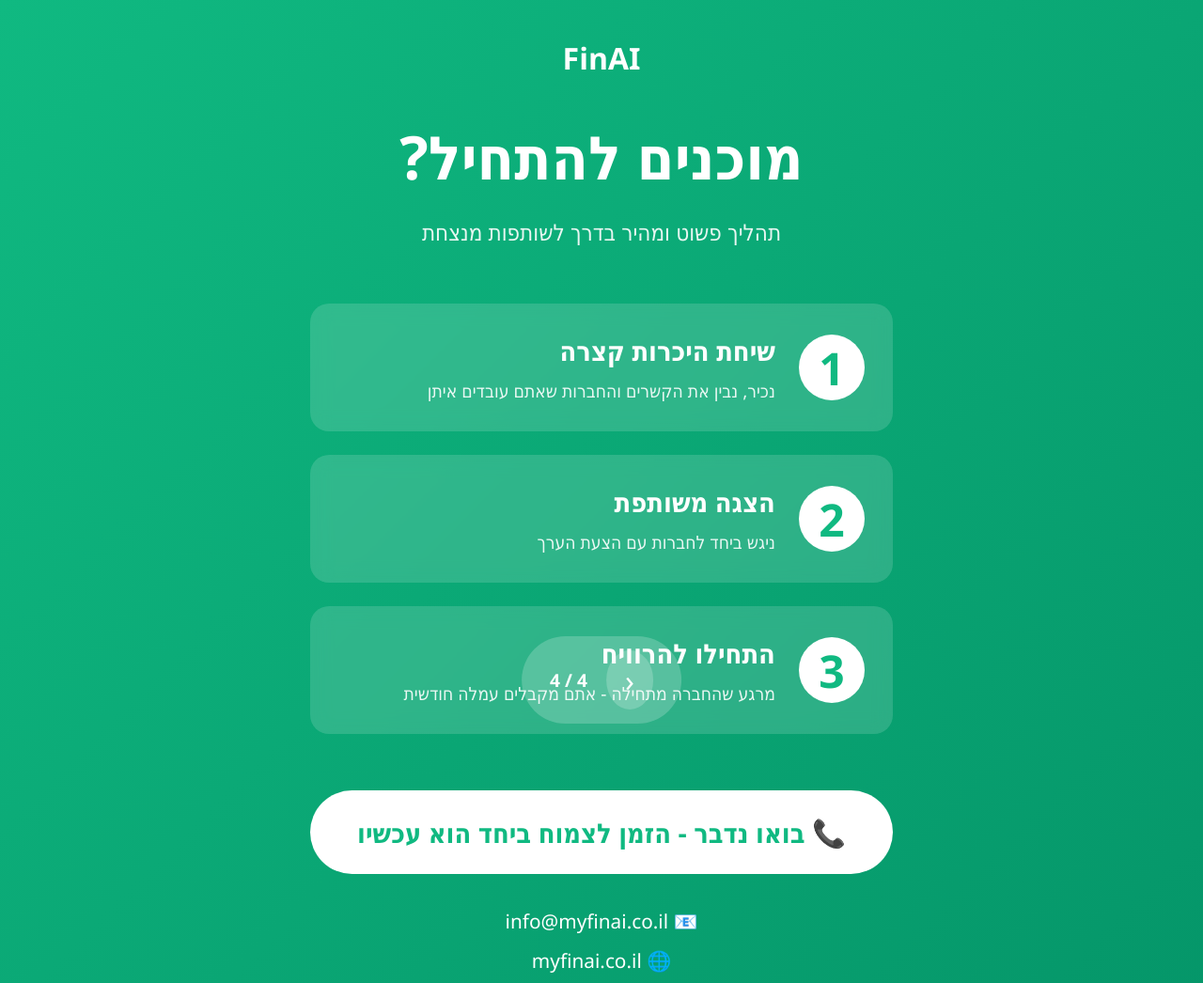
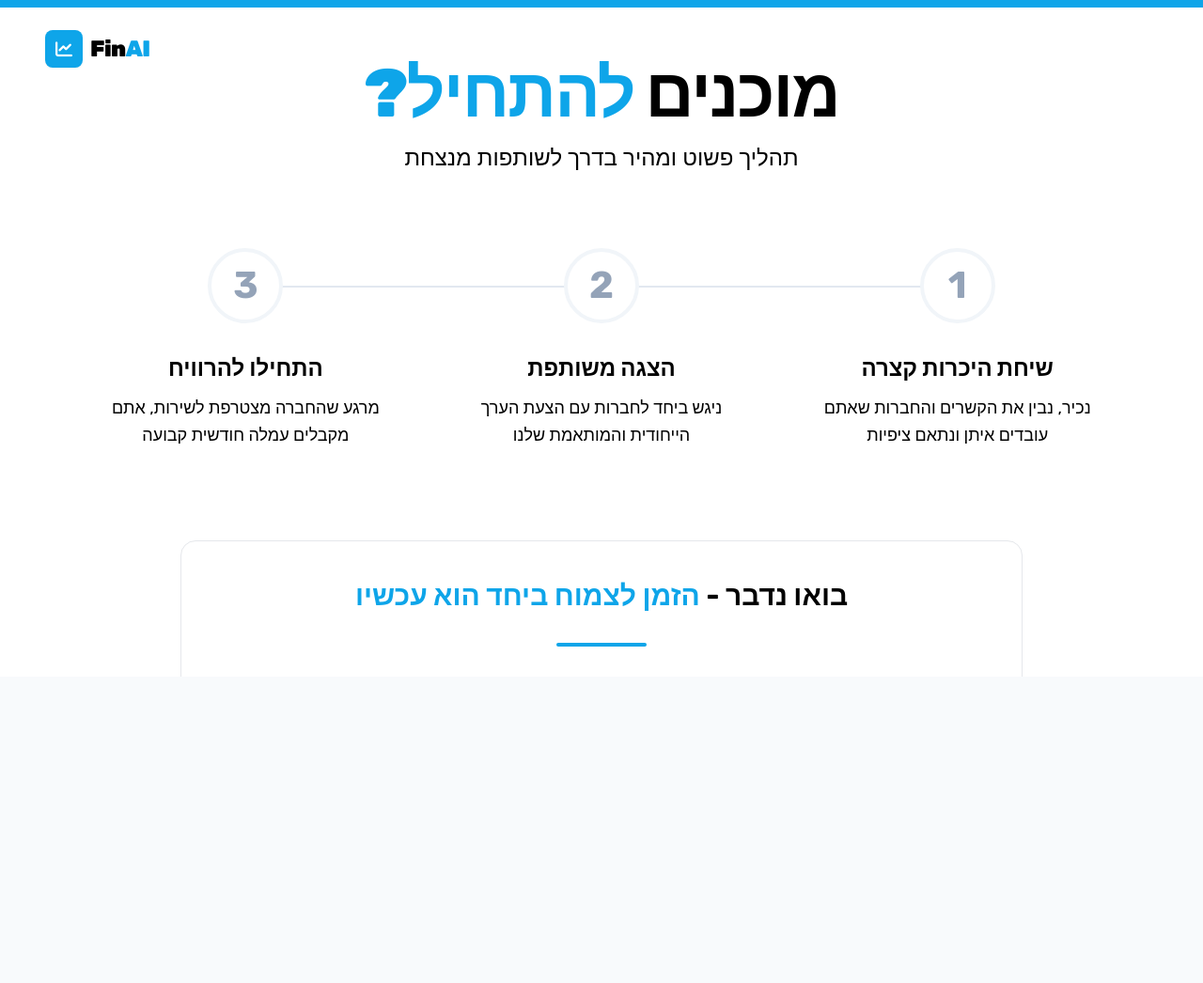
Before and after one commit to nitzanFinAI/FinAI-Partnership, a plain HTML site: page slide4.html in a window 1280 px wide. Shown: the top 1046 px of the page at 94% size. After the commit the page ends 800 px from the top, so only its background shows below. Drawn offline with nearby package versions, Linux system fonts and the light colour scheme.

Commit message:
slide4.html

```diff
--- a/slide4.html
+++ b/slide4.html
@@ -1,194 +1,166 @@
 <!DOCTYPE html>
-<html lang="he" dir="rtl">
+
+<html dir="rtl" lang="he">
 <head>
-    <meta charset="UTF-8">
-    <meta name="viewport" content="width=device-width, initial-scale=1.0">
-    <title>FinAI - צור קשר</title>
+<meta charset="utf-8"/>
+<meta content="width=1280, height=720, initial-scale=1.0" name="viewport"/>
+<title>FinAI - מוכנים להתחיל?</title>
+<!-- Tailwind CSS -->
+<link href="https://cdn.jsdelivr.net/npm/tailwindcss@2.2.19/dist/tailwind.min.css" rel="stylesheet"/>
+<!-- Google Fonts: Rubik for Hebrew -->
+<link href="https://fonts.googleapis.com/css2?family=Rubik:wght@300;400;500;700;900&amp;display=swap" rel="stylesheet"/>
+<!-- Font Awesome -->
+<link href="https://cdn.jsdelivr.net/npm/@fortawesome/fontawesome-free@6.4.0/css/all.min.css" rel="stylesheet"/>
 <style>
-        * {
+        body {
+            font-family: 'Rubik', sans-serif;
             margin: 0;
             padding: 0;
-            box-sizing: border-box;
+            background-color: #f8fafc;
         }
+        .slide-container {
+            width: 1280px;
+            height: 720px;
+            position: relative;
+            overflow: hidden;
+            display: flex;
+            flex-direction: column;
+            background-color: #ffffff;
+        }
+        /* Custom FinAI Blue Palette */
+        .text-finai-blue { color: #0ea5e9; } /* Sky 500 */
+        .bg-finai-blue { background-color: #0ea5e9; }
+        .border-finai-blue { border-color: #0ea5e9; }
+        .text-finai-dark { color: #0f172a; } /* Slate 900 */
+        .bg-finai-dark { background-color: #0f172a; }
 
-        body {
-            font-family: 'Segoe UI', Tahoma, Geneva, Verdana, sans-serif;
-            background: linear-gradient(135deg, #10b981 0%, #059669 100%);
-            min-height: 100vh;
-            display: flex;
-            justify-content: center;
-            align-items: center;
-            color: white;
-        }
-
-        .container {
-            max-width: 1000px;
-            padding: 40px;
-            text-align: center;
-        }
-
-        .logo {
-            font-size: 32px;
-            font-weight: bold;
-            margin-bottom: 40px;
-        }
-
-        h1 {
-            font-size: 4rem;
-            font-weight: 900;
-            margin-bottom: 20px;
-        }
-
-        .subtitle {
-            font-size: 1.5rem;
-            margin-bottom: 60px;
-            opacity: 0.9;
-        }
-
-        .steps {
-            text-align: right;
-            max-width: 800px;
-            margin: 0 auto 60px;
-        }
-
-        .step {
-            background: rgba(255,255,255,0.15);
-            backdrop-filter: blur(10px);
-            padding: 30px;
-            border-radius: 20px;
-            margin-bottom: 25px;
-            display: flex;
-            align-items: center;
-            gap: 25px;
-        }
-
-        .step-number {
-            font-size: 3rem;
-            font-weight: 900;
-            background: white;
-            color: #10b981;
-            width: 70px;
-            height: 70px;
+        /* Clean Step Styling */
+        .step-circle {
+            width: 5rem;
+            height: 5rem;
             border-radius: 50%;
             display: flex;
             align-items: center;
             justify-content: center;
-            flex-shrink: 0;
+            font-size: 2.5rem;
+            font-weight: 700;
+            transition: all 0.3s ease;
+            background-color: white;
+            border: 4px solid #f1f5f9;
+            color: #94a3b8;
+            position: relative;
+            z-index: 10;
         }
 
-        .step-content h3 {
-            font-size: 1.8rem;
-            margin-bottom: 10px;
+        .step-item:hover .step-circle {
+            border-color: #0ea5e9;
+            color: #0ea5e9;
+            transform: scale(1.05);
+            box-shadow: 0 10px 15px -3px rgba(14, 165, 233, 0.2);
         }
 
-        .step-content p {
-            font-size: 1.2rem;
-            opacity: 0.9;
+        .step-active .step-circle {
+            border-color: #0ea5e9;
+            color: #0ea5e9;
+            background-color: #f0f9ff;
         }
 
-        .cta {
-            background: white;
-            color: #10b981;
-            padding: 25px 50px;
-            border-radius: 50px;
-            font-size: 1.8rem;
-            font-weight: 700;
-            display: inline-block;
-            margin-bottom: 30px;
-        }
-
-        .contact {
-            font-size: 1.3rem;
-            line-height: 2;
-        }
-
-        .nav {
-            position: fixed;
-            bottom: 30px;
-            left: 50%;
-            transform: translateX(-50%);
-            display: flex;
-            gap: 20px;
-            align-items: center;
-            background: rgba(255,255,255,0.2);
-            padding: 15px 30px;
-            border-radius: 50px;
-        }
-
-        .nav a {
-            color: white;
-            text-decoration: none;
-            font-size: 2rem;
-            padding: 10px 20px;
-            background: rgba(255,255,255,0.2);
-            border-radius: 50%;
-            transition: background 0.3s;
-        }
-
-        .nav a:hover {
-            background: rgba(255,255,255,0.3);
-        }
-
-        .page-num {
-            font-weight: bold;
-            font-size: 1.2rem;
+        /* Connecting Line */
+        .timeline-line {
+            position: absolute;
+            top: 2.5rem; /* Half of circle height */
+            right: 16%;
+            left: 16%;
+            height: 2px;
+            background-color: #e2e8f0;
+            z-index: 0;
         }
     </style>
 </head>
 <body>
-    <div class="container">
-        <div class="logo">FinAI</div>
-
-        <h1>מוכנים להתחיל?</h1>
-        <p class="subtitle">תהליך פשוט ומהיר בדרך לשותפות מנצחת</p>
-
-        <div class="steps">
-            <div class="step">
-                <div class="step-number">1</div>
-                <div class="step-content">
-                    <h3>שיחת היכרות קצרה</h3>
-                    <p>נכיר, נבין את הקשרים והחברות שאתם עובדים איתן</p>
+<div class="slide-container">
+<!-- Top Accent Line (Solid Color to avoid gradients) -->
+<div class="absolute top-0 left-0 w-full h-2 bg-finai-blue"></div>
+<!-- Logo Top Left -->
+<div class="absolute top-8 left-12 z-50 flex items-center gap-2" dir="ltr">
+<div class="w-10 h-10 bg-finai-blue rounded-lg flex items-center justify-center shadow-sm">
+<i class="fas fa-chart-line text-white text-lg"></i>
 </div>
+<p class="text-2xl font-black text-slate-800 tracking-tight m-0">Fin<span class="text-finai-blue">AI</span></p>
 </div>
-
-            <div class="step">
-                <div class="step-number">2</div>
-                <div class="step-content">
-                    <h3>הצגה משותפת</h3>
-                    <p>ניגש ביחד לחברות עם הצעת הערך</p>
+<!-- Main Content Wrapper -->
+<div class="flex-1 flex flex-col items-center justify-center px-24 py-16">
+<!-- Header Section -->
+<div class="text-center mb-20">
+<h1 class="text-7xl font-black text-slate-800 tracking-tight mb-4">
+                מוכנים <span class="text-finai-blue">להתחיל?</span>
+</h1>
+<p class="text-2xl text-slate-500 font-light">
+                תהליך פשוט ומהיר בדרך לשותפות מנצחת
+            </p>
 </div>
+<!-- Steps Process -->
+<div class="w-full max-w-6xl relative mb-24">
+<!-- Connecting Line -->
+<div class="timeline-line"></div>
+<div class="grid grid-cols-3 gap-12 text-center">
+<!-- Step 1 -->
+<div class="step-item flex flex-col items-center group cursor-default">
+<div class="step-circle mb-8 step-active">
+                    1
                 </div>
-
-            <div class="step">
-                <div class="step-number">3</div>
-                <div class="step-content">
-                    <h3>התחילו להרוויח</h3>
-                    <p>מרגע שהחברה מתחילה - אתם מקבלים עמלה חודשית</p>
+<h3 class="text-2xl font-bold text-slate-800 mb-3 group-hover:text-finai-blue transition-colors">
+                    שיחת היכרות קצרה
+                </h3>
+<p class="text-slate-500 text-lg leading-relaxed px-4">
+                    נכיר, נבין את הקשרים והחברות שאתם עובדים איתן ונתאם ציפיות
+                </p>
+</div>
+<!-- Step 2 -->
+<div class="step-item flex flex-col items-center group cursor-default">
+<div class="step-circle mb-8">
+                    2
+                </div>
+<h3 class="text-2xl font-bold text-slate-800 mb-3 group-hover:text-finai-blue transition-colors">
+                    הצגה משותפת
+                </h3>
+<p class="text-slate-500 text-lg leading-relaxed px-4">
+                    ניגש ביחד לחברות עם הצעת הערך הייחודית והמותאמת שלנו
+                </p>
+</div>
+<!-- Step 3 -->
+<div class="step-item flex flex-col items-center group cursor-default">
+<div class="step-circle mb-8">
+                    3
+                </div>
+<h3 class="text-2xl font-bold text-slate-800 mb-3 group-hover:text-finai-blue transition-colors">
+                    התחילו להרוויח
+                </h3>
+<p class="text-slate-500 text-lg leading-relaxed px-4">
+                    מרגע שהחברה מצטרפת לשירות, אתם מקבלים עמלה חודשית קבועה
+                </p>
 </div>
 </div>
 </div>
-
-        <div class="cta">📞 בואו נדבר - הזמן לצמוח ביחד הוא עכשיו</div>
-
-        <div class="contact">
-            <p>📧 info@myfinai.co.il</p>
-            <p>🌐 myfinai.co.il</p>
+<!-- Clean CTA Section -->
+<div class="w-full max-w-4xl bg-slate-50 rounded-2xl border border-slate-200 p-10 flex flex-col items-center text-center">
+<h2 class="text-3xl font-bold text-slate-800 mb-2">
+                בואו נדבר - <span class="text-finai-blue">הזמן לצמוח ביחד הוא עכשיו</span>
+</h2>
+<div class="w-24 h-1 bg-finai-blue rounded-full my-6"></div>
+<div class="flex items-center gap-16 mt-2">
+<div class="text-center">
+<p class="text-sm text-slate-400 font-medium uppercase tracking-wider mb-1">מייל</p>
+<p class="text-2xl font-bold text-slate-700 dir-ltr">info@myfinai.co.il</p>
+</div>
+<div class="w-px h-12 bg-slate-200"></div>
+<div class="text-center">
+<p class="text-sm text-slate-400 font-medium uppercase tracking-wider mb-1">אתר</p>
+<p class="text-2xl font-bold text-slate-700 dir-ltr">myfinai.co.il</p>
 </div>
 </div>
-
-    <div class="nav">
-        <a href="slide3.html">‹</a>
-        <span class="page-num">4 / 4</span>
 </div>
-
-    <script>
-        document.addEventListener('keydown', (e) => {
-            if (e.key === 'ArrowLeft') {
-                window.location.href = 'slide3.html';
-            } else if (e.key === 'ArrowRight' || e.key === ' ') {
-                window.location.href = 'index.html';
-            }
-        });
-    </script>
+</div>
+</div>
 </body>
 </html>
```
Lines whose indentation alone changed are shown as unchanged.
